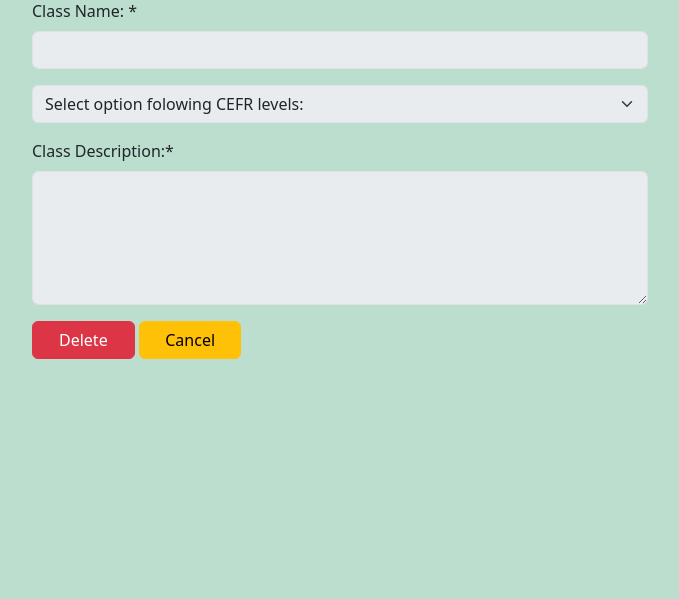
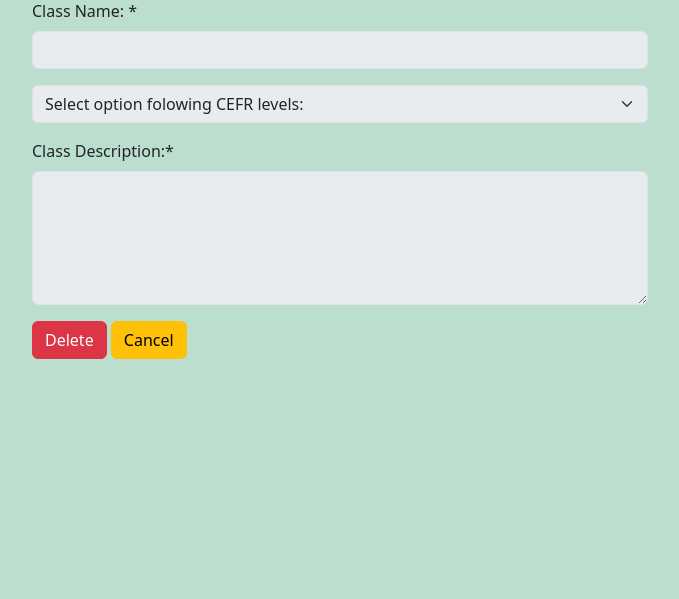
Before and after one commit to MariaPadilha32/SpeakPortuEasy, a Django app: template templates/delete-class.html in a window 1280 px wide. Shown: the part 57-656 px from the top of the page, without its empty margins (300-979 px from the left). Run offline with Django 5.2, Linux system fonts and the light colour scheme; the template is opened without the code that fills it, so the values that code supplies are empty.

Commit message:
removing col-2 from delete-class.html

```diff
--- a/templates/delete-class.html
+++ b/templates/delete-class.html
@@ -25,8 +25,8 @@
             <label for="txtClassDescription" class="form-label">Class Description:<span class="required">*</span></label>
             <textarea name="description" class="form-control" id="txtClassDescription" rows="5" aria-describedby="Class Description" required  disabled>{{ classes.description }}</textarea>
         </div>
-        <button type="submit" class="btn btn-danger col-2">Delete</button>
-        <a href="{% url 'query-class' %}"><input type="button" value="Cancel" class="btn btn-warning col-2"></a>
+        <button type="submit" class="btn btn-danger">Delete</button>
+        <a href="{% url 'query-class' %}"><input type="button" value="Cancel" class="btn btn-warning"></a>
     </form>
 </div>
 {% endblock %}
```
